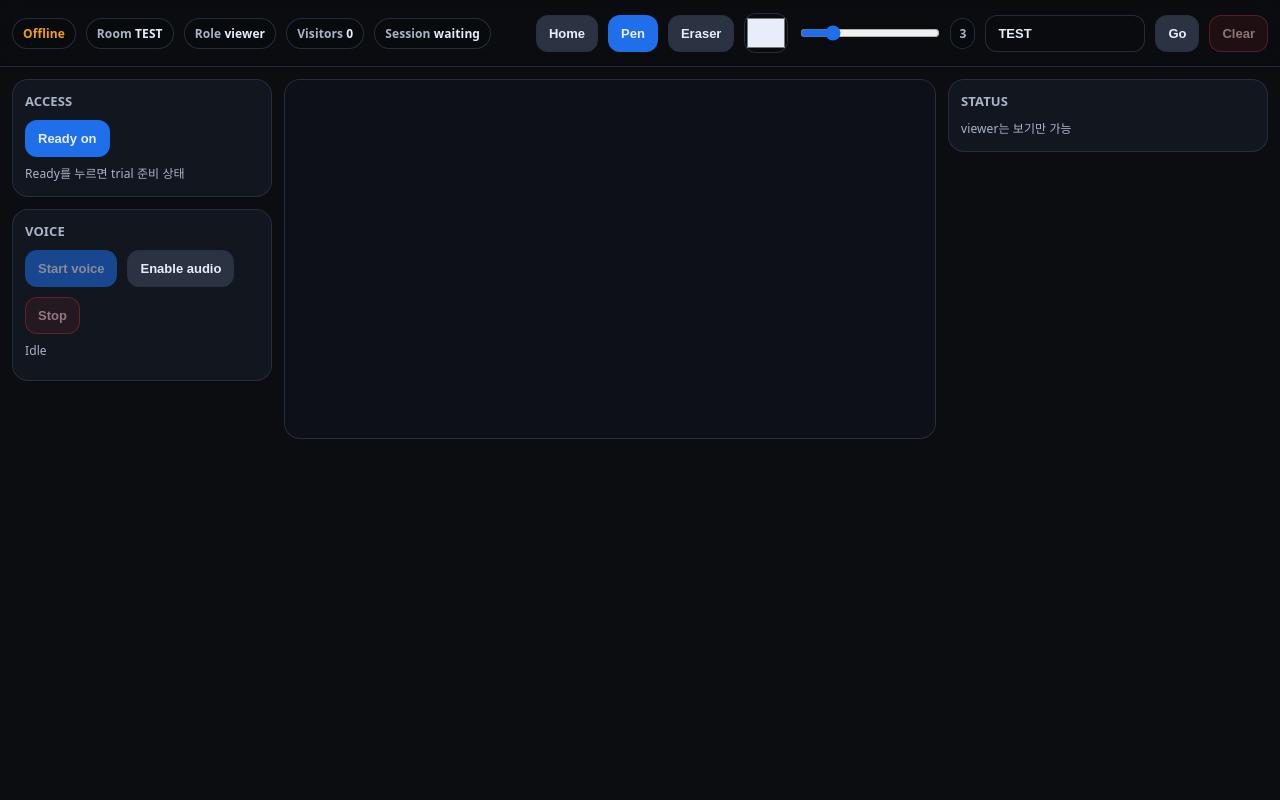
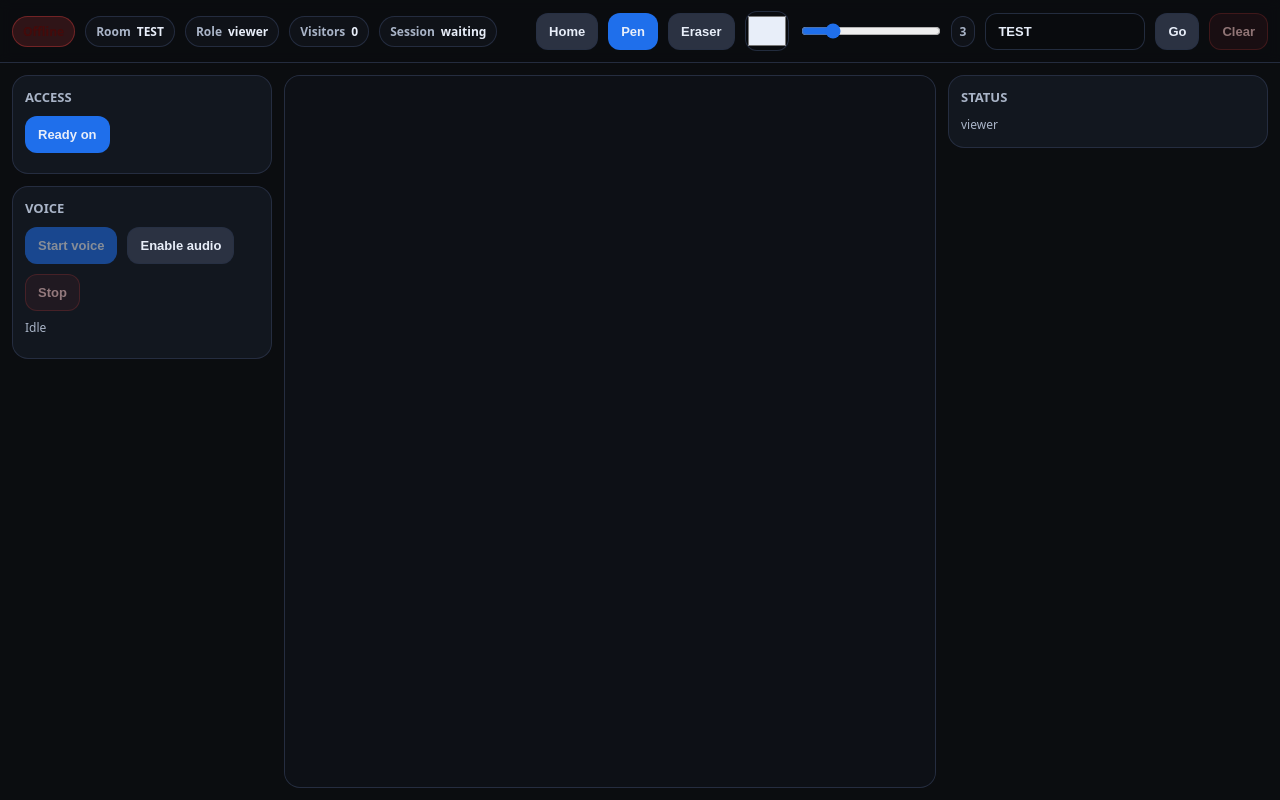
Before and after one commit to soycyj/unline, a website: page public/canvas.html in a window 1280 px wide. Both pictures are taken after a click on the button "Ready". Drawn offline with Linux system fonts and the light colour scheme; no server answers.

Commit message:
Update canvas.html

```diff
--- a/public/canvas.html
+++ b/public/canvas.html
@@ -2,12 +2,12 @@
 <html lang="en">
 <head>
   <meta charset="utf-8" />
-  <meta name="viewport" content="width=device-width,initial-scale=1" />
+  <meta name="viewport" content="width=device-width,initial-scale=1,viewport-fit=cover" />
   <title>Unline Canvas</title>
   <style>
     :root{
       --bg:#0b0d10;
-      --panel:rgba(20,24,33,0.88);
+      --panel:rgba(20,24,33,0.92);
       --line:rgba(39,48,68,0.9);
       --text:#e8eef9;
       --muted:#a9b4c7;
@@ -21,66 +21,62 @@
       margin:0;
       background:var(--bg);
       color:var(--text);
-      font-family: ui-sans-serif, system-ui, -apple-system, Segoe UI, Roboto, Helvetica, Arial;
-      letter-spacing:0.1px;
+      font-family:system-ui,-apple-system,Segoe UI,Roboto;
+      display:flex;
+      flex-direction:column;
+      min-height:100%;
     }
     .topbar{
       display:flex;
       align-items:center;
       justify-content:space-between;
       gap:12px;
-      padding:12px;
+      padding:10px 12px;
       border-bottom:1px solid var(--line);
       background:rgba(10,12,16,0.6);
       position:sticky;
       top:0;
-      z-index:5;
-      backdrop-filter: blur(8px);
+      z-index:20;
+      backdrop-filter: blur(6px);
     }
-    .left,.right{display:flex;align-items:center;gap:10px;flex-wrap:wrap}
-    .status{
-      font-size:12px;
+    .left,.right{display:flex;gap:10px;align-items:center;flex-wrap:wrap}
+    .pill{
       padding:6px 10px;
       border-radius:999px;
       border:1px solid var(--line);
-      background:rgba(10,12,16,0.35);
+      background:rgba(20,24,33,0.6);
+      font-size:12px;
+      color:var(--muted);
+      white-space:nowrap;
+      display:inline-flex;
+      align-items:center;
+      gap:6px;
       font-weight:900;
     }
-    .status.online{color:#22c55e}
-    .status.offline{color:#f59e0b}
-    .pill{
-      font-size:12px;
+    .pill strong{color:var(--text)}
+    .status{
       padding:6px 10px;
       border-radius:999px;
       border:1px solid var(--line);
-      background:rgba(10,12,16,0.35);
-      color:var(--muted);
+      font-size:12px;
       font-weight:900;
     }
-    .pill strong{color:var(--text)}
+    .online{color:#052e12;background:rgba(34,197,94,0.18);border-color:rgba(34,197,94,0.4)}
+    .offline{color:#450a0a;background:rgba(239,68,68,0.16);border-color:rgba(239,68,68,0.35)}
     button{
+      padding:10px 12px;
       border:1px solid var(--line);
-      background:var(--btn2);
-      color:var(--text);
-      padding:10px 12px;
       border-radius:12px;
       cursor:pointer;
+      color:var(--text);
+      background:var(--btn2);
       font-weight:900;
       font-size:13px;
+      -webkit-tap-highlight-color: transparent;
     }
-    button.primary{
-      background:var(--btn);
-      border-color:rgba(31,111,235,0.75);
-    }
-    button.danger{
-      background:rgba(239,68,68,0.15);
-      border-color:rgba(239,68,68,0.55);
-      color:#fecaca;
-    }
-    button:disabled{
-      opacity:0.55;
-      cursor:not-allowed;
-    }
+    button.primary{background:var(--btn);border-color:rgba(31,111,235,0.75)}
+    button.danger{background:rgba(239,68,68,0.12);border-color:rgba(239,68,68,0.35);color:#fecaca}
+    button:disabled{opacity:0.55;cursor:not-allowed}
     input{
       padding:10px 12px;
       border-radius:12px;
@@ -104,7 +100,6 @@
       width:140px;
       accent-color: var(--btn);
     }
-
     .wrap{
       flex:1;
       display:grid;
@@ -121,16 +116,9 @@
       border-radius:16px;
       padding:12px;
     }
-    .card h3{
-      margin:0 0 10px;
-      font-size:13px;
-      color:var(--muted);
-      font-weight:900;
-      text-transform:uppercase
-    }
+    .card h3{margin:0 0 10px;font-size:13px;color:var(--muted);font-weight:900;text-transform:uppercase}
     .row{display:flex;gap:10px;align-items:center;flex-wrap:wrap}
     .small{font-size:12px;color:var(--muted);line-height:1.55;margin:8px 0 0}
-
     .stage{
       background:var(--panel);
       border:1px solid var(--line);
@@ -146,7 +134,6 @@
       touch-action:none;
       background:rgba(10,12,16,0.55);
     }
-
     .userRow{
       display:flex;
       align-items:center;
@@ -161,11 +148,11 @@
     .badge{
       width:12px;height:12px;border-radius:4px;border:1px solid var(--line);
     }
-
     @media (max-width:1060px){
       .wrap{grid-template-columns:1fr}
       input{width:140px}
       .stage{min-height:420px}
+      input[type="range"]{width:120px}
     }
   </style>
 </head>
@@ -177,7 +164,6 @@
       <div class="pill">Role <strong id="roleTxt">viewer</strong></div>
       <div class="pill">Visitors <strong id="visitorsTxt">0</strong></div>
       <div class="pill">Session <strong id="sessionTxt">waiting</strong></div>
-      <div id="trialPill" class="pill" style="display:none">Trial <strong id="trialCountdown">10:00</strong></div>
     </div>
 
     <div class="right">
@@ -186,7 +172,7 @@
       <button id="penBtn" class="primary">Pen</button>
       <button id="eraserBtn">Eraser</button>
 
-      <input id="colorInput" type="color" value="#e8eef9" title="Pen color" />
+      <input id="colorInput" type="color" value="#e8eef9" />
       <div style="display:flex;align-items:center;gap:8px">
         <input id="widthInput" type="range" min="1" max="18" value="3" />
         <span id="widthTxt" class="pill" style="padding:6px 8px">3</span>
@@ -209,7 +195,7 @@
 
         <div id="manageBox" style="display:none;margin-top:10px">
           <h3 style="margin:12px 0 0">Participants</h3>
-          <p class="small">체크로 participant 권한을 부여하거나 회수할 수 있음</p>
+          <p class="small">toggle participant access</p>
           <div id="userList"></div>
         </div>
       </div>
@@ -271,9 +257,7 @@
       $("colorInput").value = penColor;
     }
 
-    $("homeBtn").addEventListener("click", () => {
-      location.href = "/";
-    });
+    $("homeBtn").addEventListener("click", () => { location.href = "/"; });
 
     $("penBtn").addEventListener("click", () => {
       toolMode = "pen";
@@ -302,26 +286,23 @@
 
     function setConn(online){
       const el = $("connStatus");
-      if(online){
+      if (online) {
         el.textContent = "Online";
         el.classList.remove("offline");
         el.classList.add("online");
-      }else{
+      } else {
         el.textContent = "Offline";
         el.classList.remove("online");
         el.classList.add("offline");
       }
     }
 
-    function setRtcDbg(t){
-      $("rtcDbg").textContent = t || "";
-    }
+    function setRtcDbg(t){ $("rtcDbg").textContent = t || ""; }
 
     function buildWsUrl(){
       const proto = location.protocol === "https:" ? "wss" : "ws";
       const label = (qs.get("label") || "").trim();
-      const url = `${proto}://${location.host}/ws?room=${encodeURIComponent(room)}&clientId=${encodeURIComponent(clientId)}${label ? `&label=${encodeURIComponent(label)}` : ""}`;
-      return url;
+      return `${proto}://${location.host}/ws?room=${encodeURIComponent(room)}&clientId=${encodeURIComponent(clientId)}${label ? `&label=${encodeURIComponent(label)}` : ""}`;
     }
 
     let ws = null;
@@ -333,78 +314,10 @@
     let meRole = "viewer";
     let visitors = 0;
     let users = [];
-    let ownerId = null;
+    let sessionState = "waiting";
 
-    let sessionState = "waiting";
-    let trialEndsAt = null;
-    let trialTick = null;
-
-    function canDraw() {
-      return meRole === "participant" && sessionState !== "trial_ended";
-    }
-
-    function canVoice() {
-      return meRole === "participant";
-    }
-
-    function updateUi() {
-      $("roleTxt").textContent = meRole;
-      $("visitorsTxt").textContent = String(visitors);
-      $("sessionTxt").textContent = sessionState;
-
-      $("clearBtn").disabled = !canDraw();
-      $("readyBtn").disabled = sessionState === "trial_ended";
-
-      $("startVoiceBtn").disabled = !canVoice() || callActive;
-      $("stopVoiceBtn").disabled = !callActive;
-
-      const status = [];
-      if (meRole !== "participant") status.push("viewer는 보기만 가능");
-      if (sessionState === "trial_ended") status.push("trial 종료 상태");
-      $("statusHint").textContent = status.join(" , ");
-
-      const manageVisible = meRole === "participant";
-      $("manageBox").style.display = manageVisible ? "block" : "none";
-      if (manageVisible) renderUserList();
-
-      if (sessionState === "trial_running" && trialEndsAt) {
-        $("trialPill").style.display = "inline-flex";
-        startTrialCountdown();
-      } else {
-        $("trialPill").style.display = "none";
-        if (trialTick) { clearInterval(trialTick); trialTick = null; }
-      }
-
-      $("readyHint").textContent =
-        sessionState === "waiting"
-          ? "Ready를 누르면 trial 준비 상태"
-          : sessionState === "ready_partial"
-            ? "상대가 Ready를 누를 때까지 대기"
-            : sessionState === "trial_running"
-              ? "trial 진행 중"
-              : sessionState === "trial_ended"
-                ? "trial 종료"
-                : "학습 세션";
-    }
-
-    function startTrialCountdown() {
-      if (trialTick) clearInterval(trialTick);
-      const tick = () => {
-        const ms = trialEndsAt - Date.now();
-        if (ms <= 0) {
-          $("trialCountdown").textContent = "00:00";
-          clearInterval(trialTick);
-          trialTick = null;
-          return;
-        }
-        const s = Math.floor(ms / 1000);
-        const mm = String(Math.floor(s / 60)).padStart(2, "0");
-        const ss = String(s % 60).padStart(2, "0");
-        $("trialCountdown").textContent = `${mm}:${ss}`;
-      };
-      tick();
-      trialTick = setInterval(tick, 250);
-    }
+    function canDraw() { return meRole === "participant"; }
+    function canVoice() { return meRole === "participant"; }
 
     function renderUserList() {
       const box = $("userList");
@@ -425,7 +338,7 @@
         const txt = document.createElement("div");
         txt.style.fontSize = "12px";
         txt.style.color = "#a9b4c7";
-        txt.textContent = u.clientId === clientId ? "You" : "User";
+        txt.textContent = u.clientId === clientId ? "You" : (u.label || "User");
 
         left.appendChild(badge);
         left.appendChild(txt);
@@ -446,6 +359,23 @@
       }
     }
 
+    function updateUi() {
+      $("roleTxt").textContent = meRole;
+      $("visitorsTxt").textContent = String(visitors);
+      $("sessionTxt").textContent = sessionState;
+
+      $("clearBtn").disabled = !canDraw();
+      $("startVoiceBtn").disabled = !canVoice() || callActive;
+      $("stopVoiceBtn").disabled = !callActive;
+
+      $("manageBox").style.display = meRole === "participant" ? "block" : "none";
+      if (meRole === "participant") renderUserList();
+
+      const st = [];
+      if (meRole !== "participant") st.push("viewer");
+      $("statusHint").textContent = st.join(" ");
+    }
+
     function connect() {
       ws = new WebSocket(buildWsUrl());
 
@@ -454,9 +384,7 @@
         send("hello", {});
       });
 
-      ws.addEventListener("close", () => {
-        setConn(false);
-      });
+      ws.addEventListener("close", () => { setConn(false); });
 
       ws.addEventListener("message", (evt) => {
         let msg;
@@ -466,14 +394,10 @@
           visitors = msg.visitors ?? visitors;
           users = msg.users ?? users;
           sessionState = msg.sessionState ?? sessionState;
-          trialEndsAt = msg.trialEndsAt ?? trialEndsAt;
-          ownerId = msg.ownerId ?? ownerId;
 
-          if (msg.role) meRole = msg.role;
-          else {
-            const me = users.find(x => x.clientId === clientId);
-            if (me) meRole = me.role;
-          }
+          const me = users.find(x => x.clientId === clientId);
+          if (me && me.role) meRole = me.role;
+
           updateUi();
           return;
         }
@@ -483,15 +407,8 @@
           return;
         }
 
-        if (msg.type === "draw") {
-          drawStroke(msg);
-          return;
-        }
-
-        if (msg.type === "clear") {
-          clearCanvas(false);
-          return;
-        }
+        if (msg.type === "draw") { drawStroke(msg); return; }
+        if (msg.type === "clear") { clearCanvas(false); return; }
 
         if (msg.type === "voice_request") return onVoiceRequest(msg);
         if (msg.type === "voice_accept") return onVoiceAccept(msg);
@@ -511,13 +428,6 @@
       if (ws) try { ws.close(); } catch {}
       clearCanvas(false);
       connect();
-    });
-
-    let readyOn = false;
-    $("readyBtn").addEventListener("click", () => {
-      readyOn = !readyOn;
-      $("readyBtn").textContent = readyOn ? "Ready on" : "Ready";
-      send("ready_set", { ready: readyOn });
     });
 
     const canvas = $("board");
@@ -593,14 +503,7 @@
       if (!drawing) return;
       const p = posFromEvent(e);
 
-      const stroke = {
-        a: last,
-        b: p,
-        mode: toolMode,
-        color: penColor,
-        w: penWidth
-      };
-
+      const stroke = { a: last, b: p, mode: toolMode, color: penColor, w: penWidth };
       drawStroke(stroke);
       send("draw", stroke);
       last = p;
@@ -609,11 +512,12 @@
     canvas.addEventListener("pointerup", () => { drawing = false; last = null; });
     canvas.addEventListener("pointercancel", () => { drawing = false; last = null; });
 
+    /* WebRTC voice */
     let iceServers = [{ urls: ["stun:stun.l.google.com:19302"] }];
 
     async function loadIceServers() {
       try {
-        const r = await fetch("/api/ice");
+        const r = await fetch("/api/ice", { cache: "no-store" });
         const j = await r.json();
         if (j && j.ok && Array.isArray(j.iceServers) && j.iceServers.length) iceServers = j.iceServers;
       } catch {}
@@ -622,20 +526,10 @@
     let pc = null;
     let localStream = null;
     let callActive = false;
-    let isInitiator = false;
 
     function setVoiceState(t) {
       $("voiceState").textContent = t;
       updateUi();
-    }
-
-    async function ensureLocalAudio() {
-      if (localStream) return localStream;
-      localStream = await navigator.mediaDevices.getUserMedia({
-        audio: { echoCancellation:true, noiseSuppression:true, autoGainControl:true },
-        video: false
-      });
-      return localStream;
     }
 
     let audioCtx = null;
@@ -647,6 +541,15 @@
       if (audioCtx && audioCtx.state === "suspended") {
         try { await audioCtx.resume(); } catch {}
       }
+    }
+
+    async function ensureLocalAudio() {
+      if (localStream) return localStream;
+      localStream = await navigator.mediaDevices.getUserMedia({
+        audio: { echoCancellation:true, noiseSuppression:true, autoGainControl:true },
+        video: false
+      });
+      return localStream;
     }
 
     async function createPeer() {
@@ -673,21 +576,13 @@
     }
 
     function teardownVoice(state) {
-      try {
-        if (pc) pc.onicecandidate = null;
-      } catch {}
       try { if (pc) pc.close(); } catch {}
       pc = null;
-
       try {
-        if (localStream) {
-          localStream.getTracks().forEach(t => t.stop());
-        }
+        if (localStream) localStream.getTracks().forEach(t => t.stop());
       } catch {}
       localStream = null;
-
       callActive = false;
-      isInitiator = false;
       setVoiceState(state || "Idle");
       setRtcDbg("");
     }
@@ -701,22 +596,12 @@
       setRtcDbg("start tapped");
       await unlockAudio();
 
-      if (!canVoice()) {
-        setRtcDbg("blocked role");
-        return;
-      }
-      if (!ws || ws.readyState !== WebSocket.OPEN) {
-        setRtcDbg("blocked ws");
-        return;
-      }
+      if (!canVoice()) { setRtcDbg("blocked role"); return; }
+      if (!ws || ws.readyState !== WebSocket.OPEN) { setRtcDbg("blocked ws"); return; }
       if (callActive) return;
 
-      try {
-        await ensureLocalAudio();
-      } catch {
-        setRtcDbg("mic denied");
-        return;
-      }
+      try { await ensureLocalAudio(); }
+      catch { setRtcDbg("mic denied"); return; }
 
       setVoiceState("Requesting");
       send("voice_request", {});
@@ -732,7 +617,7 @@
       if (!canVoice()) { send("voice_reject", { reason: "not_allowed" }); return; }
       if (callActive) { send("voice_reject", { reason: "busy" }); return; }
 
-      const ok = confirm("상대가 음성 연결을 요청했습니다. 수락할까요");
+      const ok = confirm("Voice request received. Accept");
       if (!ok) { send("voice_reject", { reason: "rejected" }); return; }
 
       send("voice_accept", {});
@@ -742,7 +627,6 @@
     async function onVoiceAccept() {
       if (callActive) return;
       try {
-        isInitiator = true;
         callActive = true;
         setVoiceState("Creating offer");
         await createPeer();
@@ -757,13 +641,12 @@
 
     function onVoiceReject() {
       callActive = false;
-      isInitiator = false;
       setVoiceState("Rejected");
     }
 
     async function onVoiceOffer(msg) {
       try {
-        if (!callActive) { callActive = true; isInitiator = false; }
+        if (!callActive) callActive = true;
         setVoiceState("Received offer");
         await createPeer();
         await pc.setRemoteDescription(new RTCSessionDescription(msg.sdp));
@@ -791,9 +674,13 @@
       try { await pc.addIceCandidate(new RTCIceCandidate(msg.candidate)); } catch {}
     }
 
-    function onVoiceStop() {
-      teardownVoice("Peer stopped");
-    }
+    function onVoiceStop() { teardownVoice("Peer stopped"); }
+
+    $("readyBtn").addEventListener("click", () => {
+      const next = $("readyBtn").textContent === "Ready";
+      $("readyBtn").textContent = next ? "Ready on" : "Ready";
+      send("ready_set", { ready: next });
+    });
 
     async function boot() {
       syncToolUi();
```
